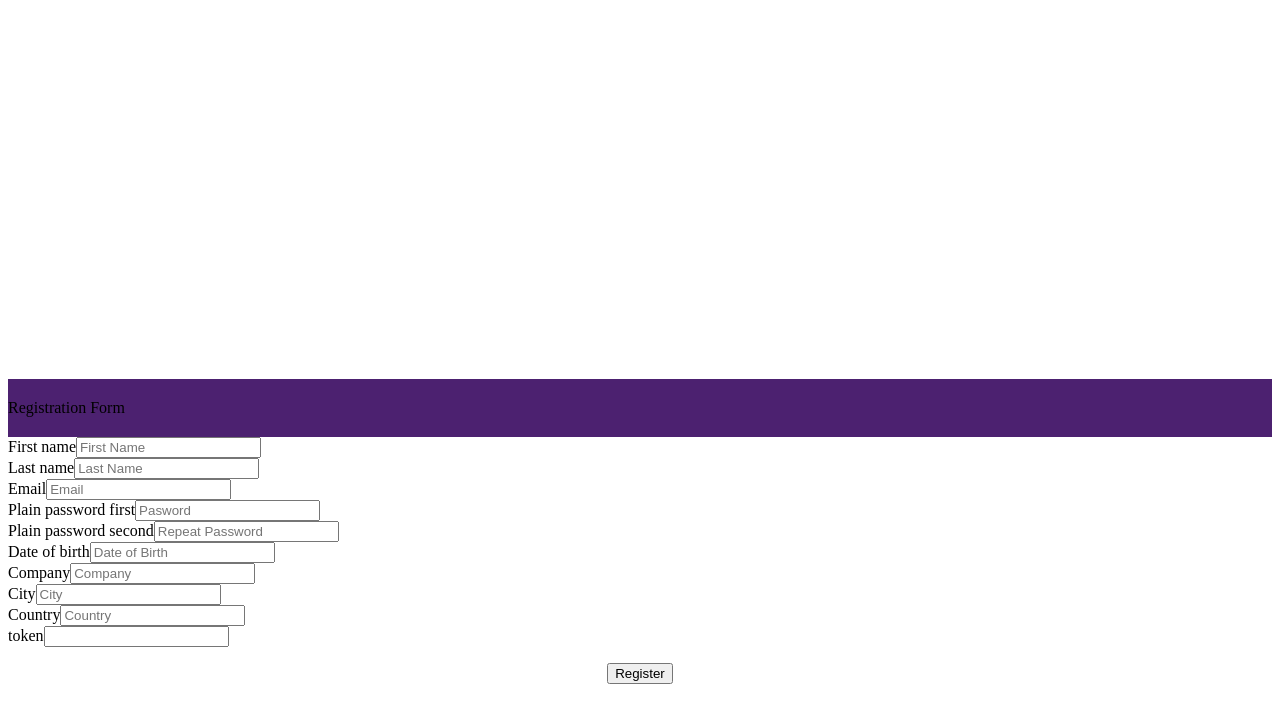
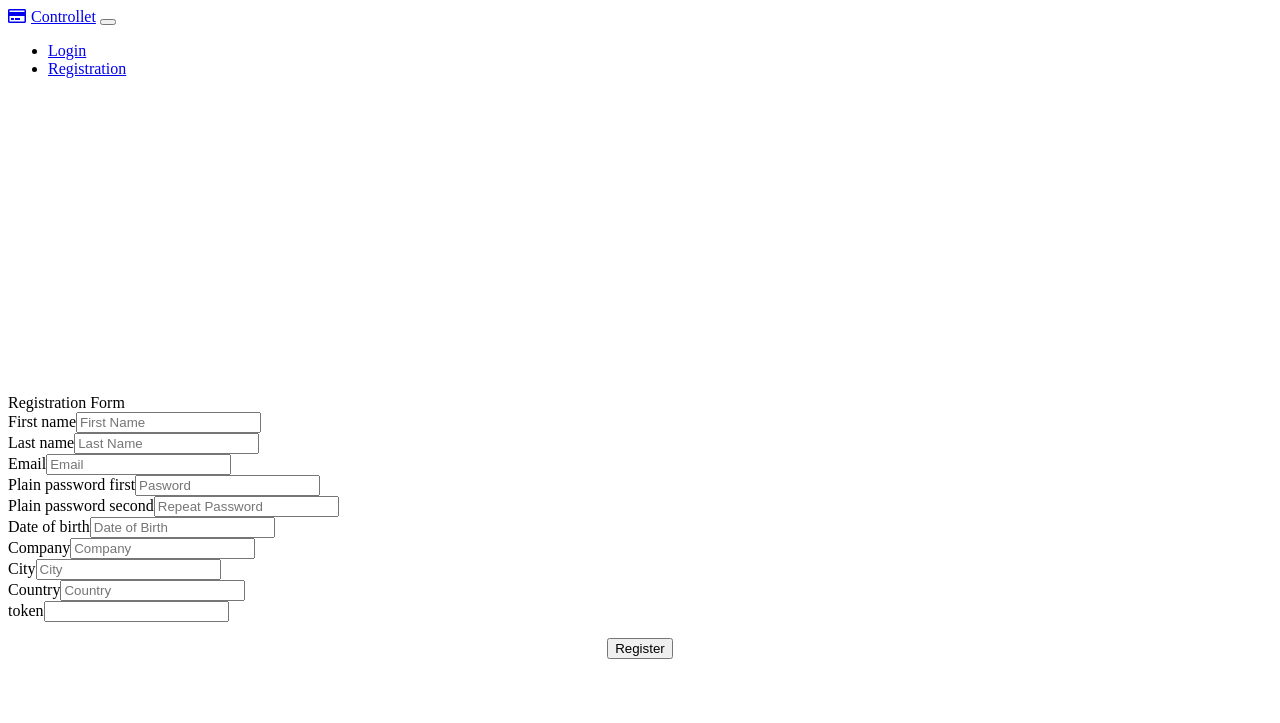
Before and after one commit to StefanStanic/controllet-app, a Symfony app: template templates/registration/registration.html.twig in a window 1280 px wide. Shown: the top 723 px of the page. Run offline with Twig, Linux system fonts and the light colour scheme; the template is opened without the code that fills it, so the values that code supplies are empty; form fields are guessed from the names that the template uses; some libraries are stand-ins or nearby versions.

Commit message:
Added dashboard to logic, as well as fixed login looks and logic

```diff
--- a/assets/css/app.css
+++ b/assets/css/app.css
@@ -1,4 +1,4 @@
 body {
     font-family: 'Nunito', sans-serif;
-    background-color: #7635ad;
+    background-color: #BEBBBB;
 }
--- a/assets/css/login.css
+++ b/assets/css/login.css
@@ -4,7 +4,7 @@
 }
 
 #login_register{
-    background-color: #4c2170;
+    background-color: #2F243A;
     color:white;
 }
 
@@ -14,5 +14,5 @@
     font-weight: bold;
     padding-top: 20px;
     padding-bottom: 20px;
-    background-color: #4c2170;
+    background-color: #2F243A;
 }
--- a/assets/css/registration.css
+++ b/assets/css/registration.css
@@ -4,11 +4,15 @@
 }
 
 #button_register{
-    background-color: #4c2170;
+    background-color: #2F243A;
     color:white;
 }
 
 .card-header{
+    text-align: center;
     color: white;
     font-weight: bold;
+    padding-top: 20px;
+    padding-bottom: 20px;
+    background-color: #2F243A;
 }
--- a/assets/js/app.js
+++ b/assets/js/app.js
@@ -3,3 +3,4 @@ require('../css/app.css');
 const $ = require('jquery');
 require('bootstrap/dist/js/bootstrap');
 require('bootstrap/dist/css/bootstrap.css');
+const eva = require('eva-icons');
--- /dev/null
+++ b/assets/js/navbar.js
@@ -0,0 +1 @@
+require('../css/navbar.css');
--- a/package.json
+++ b/package.json
@@ -13,6 +13,7 @@
     },
     "dependencies": {
         "bootstrap": "^4.3.1",
+        "eva-icons": "^1.1.1",
         "jquery": "^3.3.1",
         "popper.js": "^1.14.7"
     }
--- a/src/Controller/SecurityController.php
+++ b/src/Controller/SecurityController.php
@@ -104,7 +104,7 @@ class SecurityController extends AbstractController
     }
 
     /**
-     * @Route("/logout", name="logout")
+     * @Route("/logout", name="app_logout")
      * @throws \RuntimeException
      */
     public function logout()
--- a/src/Security/ControlletAuthAuthenticator.php
+++ b/src/Security/ControlletAuthAuthenticator.php
@@ -92,7 +92,7 @@ class ControlletAuthAuthenticator extends AbstractFormLoginAuthenticator
         }
 
         // For example : return new RedirectResponse($this->urlGenerator->generate('some_route'));
-        return new RedirectResponse($this->router->generate('dashboard'));
+        return new RedirectResponse($this->router->generate('app_dashboard'));
     }
 
     protected function getLoginUrl()
--- a/templates/base.html.twig
+++ b/templates/base.html.twig
@@ -6,10 +6,13 @@
         {% block stylesheets %}
             {{ encore_entry_link_tags('app') }}
             <link href="https://fonts.googleapis.com/css?family=Nunito" rel="stylesheet">
+            <link rel="stylesheet" href="https://use.fontawesome.com/releases/v5.7.2/css/all.css" integrity="sha384-fnmOCqbTlWIlj8LyTjo7mOUStjsKC4pOpQbqyi7RrhN7udi9RwhKkMHpvLbHG9Sr" crossorigin="anonymous">
         {% endblock %}
     </head>
     <body>
-        {% block body %}{% endblock %}
+        {{ include('components/navbar.html.twig') }}
+        {% block body %}
+        {% endblock %}
         {% block javascripts %}{% endblock %}
     </body>
 </html>
--- /dev/null
+++ b/templates/components/navbar.html.twig
@@ -0,0 +1,25 @@
+<nav class="navbar navbar-expand-lg navbar navbar-light">
+    <a class="navbar-brand" href="{{ path('app_dashboard') }}"><i class="far fa-credit-card" style="margin-right: 5px; "></i>Controllet</a>
+    <button class="navbar-toggler" type="button" data-toggle="collapse" data-target="#navbarNav" aria-controls="navbarNav" aria-expanded="false" aria-label="Toggle navigation">
+        <span class="navbar-toggler-icon"></span>
+    </button>
+    <div class="collapse navbar-collapse justify-content-end" id="navbarNav">
+        <ul class="navbar-nav">
+            {% if is_granted('IS_AUTHENTICATED_FULLY') %}
+                <li class="nav-item">
+                    <span class="nav-link"><i class="fas fa-user-alt" style="margin-right: 5px"></i>Hello {{ app.user.getFirstName }}</span>
+                </li>
+                <li class="nav-item">
+                    <a class="nav-link" href="{{ path('app_logout') }}">Logout</a>
+                </li>
+            {% else %}
+                <li class="nav-item">
+                    <a class="nav-link" href="{{ path('app_login') }}">Login</a>
+                </li>
+                <li class="nav-item">
+                    <a class="nav-link" href="{{ path('app_register') }}">Registration</a>
+                </li>
+            {% endif %}
+        </ul>
+    </div>
+</nav>
--- /dev/null
+++ b/templates/dashboard/dashboard.html.twig
@@ -0,0 +1 @@
+{% extends 'base.html.twig' %}
--- a/templates/registration/registration.html.twig
+++ b/templates/registration/registration.html.twig
@@ -12,8 +12,8 @@
 
     <div class="col-lg-3 offset-lg-4">
         <div class="container">
-            <div class="card" style="margin-top: 30%">
-                <div class="card-header" style="padding-top: 20px; padding-bottom: 20px; background-color: #4c2170">
+            <div class="card" style="margin-top: 25%">
+                <div class="card-header">
                     Registration Form
                 </div>
                 <div class="card-body">
--- a/webpack.config.js
+++ b/webpack.config.js
@@ -6,6 +6,7 @@ Encore
     .addEntry('app', './assets/js/app.js')
     .addEntry('registration', './assets/js/registration.js')
     .addEntry('login', './assets/js/login.js')
+    .addEntry('navbar', './assets/js/navbar.js')
     //.addEntry('page1', './assets/js/page1.js')
     //.addEntry('page2', './assets/js/page2.js')
 
```
Also changed, not shown: src/Controller/DashboardController.php (added, +25 -0 lines), templates/login/login.html.twig (+9 -1 lines), templates/security/login.html.twig (+3 -8 lines), assets/css/navbar.css (added), package-lock.json, 2 other files.
